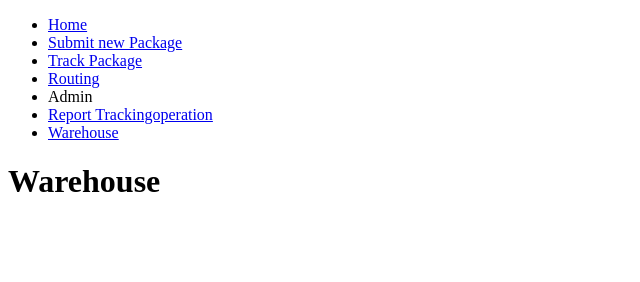
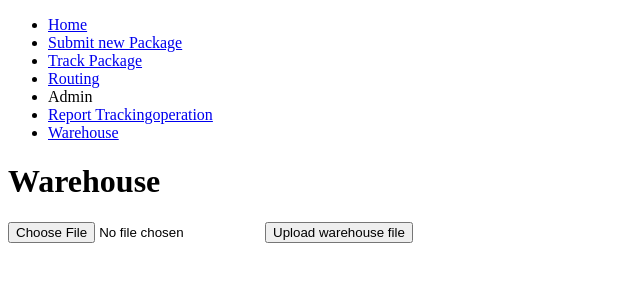
Before and after one commit to redliontom/SKS-Website, a website: page public/index.html at #/warehouse in a window 1280 px wide. Shown: the whole page, without its empty margins (0-640 px from the left). Drawn offline with Linux system fonts and the light colour scheme.

Commit message:
Warehouse

```diff
--- a/public/js/controllers/package.js
+++ b/public/js/controllers/package.js
@@ -5,8 +5,8 @@ angular.module('sksApp').controller('PackageCtrl', function($scope, $http){
     $scope.sendPackage = function () {
         if ($scope.frmPackage.$valid) {
 
-            var data = {Firstname : $scope.Firstname, Lastname: $scope.Lastname, Street: $scope.Street, PostalCode: $scope.PostalCode,
-                City: $scope.City, Weight: $scope.Weight};
+            var data = {Firstname : $scope.Firstname, Lastname : $scope.Lastname, Street : $scope.Street, PostalCode : $scope.PostalCode,
+                City : $scope.City, Weight : $scope.Weight};
             $http.post('/Package', data)
                 .success(function (data) {
                     console.log('success');
--- a/public/templates/warehouse.html
+++ b/public/templates/warehouse.html
@@ -1,3 +1,6 @@
 <h1>Warehouse</h1>
 
-<form name="warehouse"
+<form name="multiform" id="multiform" action="/Warehouse" method="POST" enctype="multipart/form-data">
+    <input id="warehouse" name="Warehouse" type="file"  />
+    <button type="submit">Upload warehouse file</button>
+</form>
```
